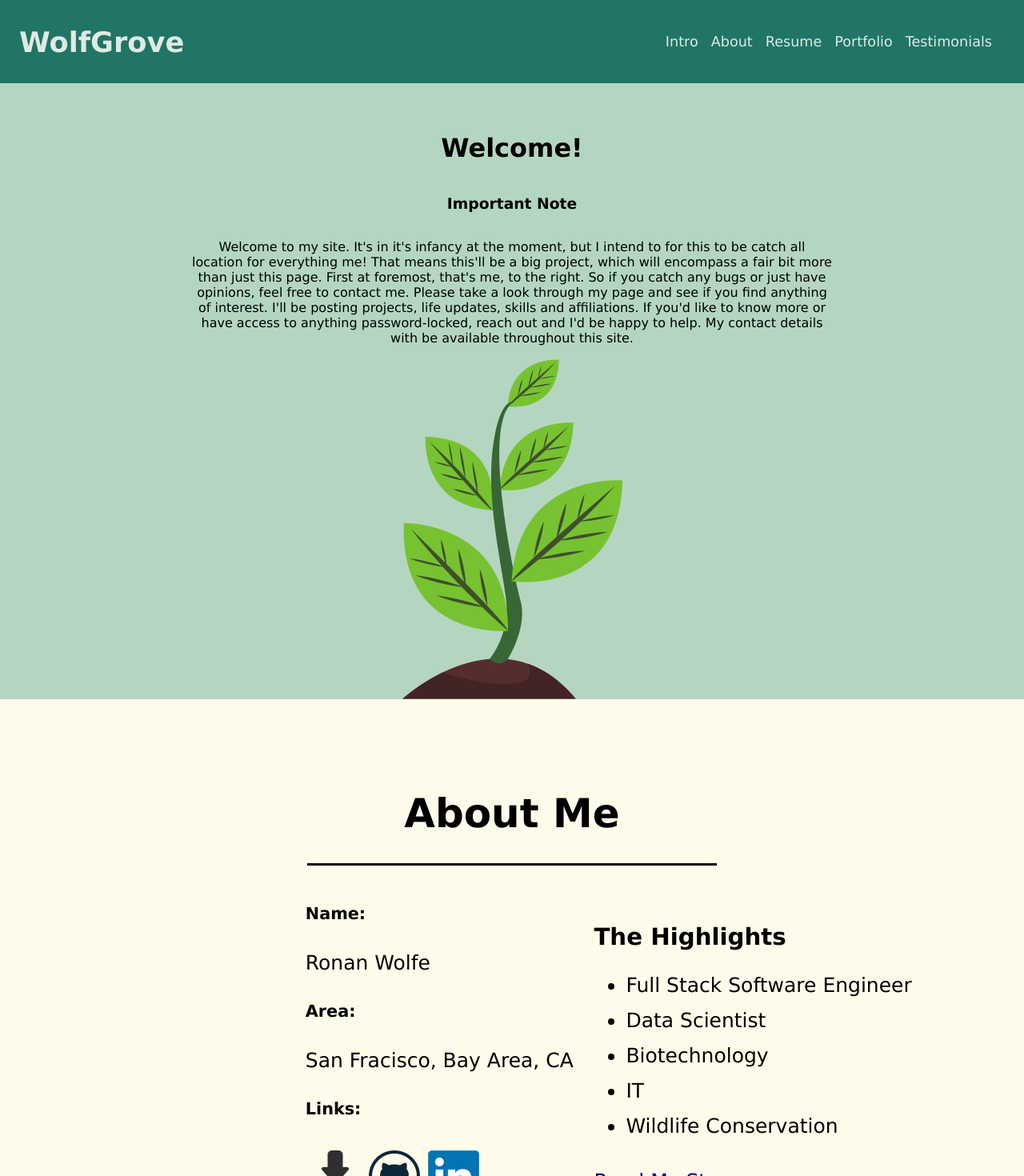
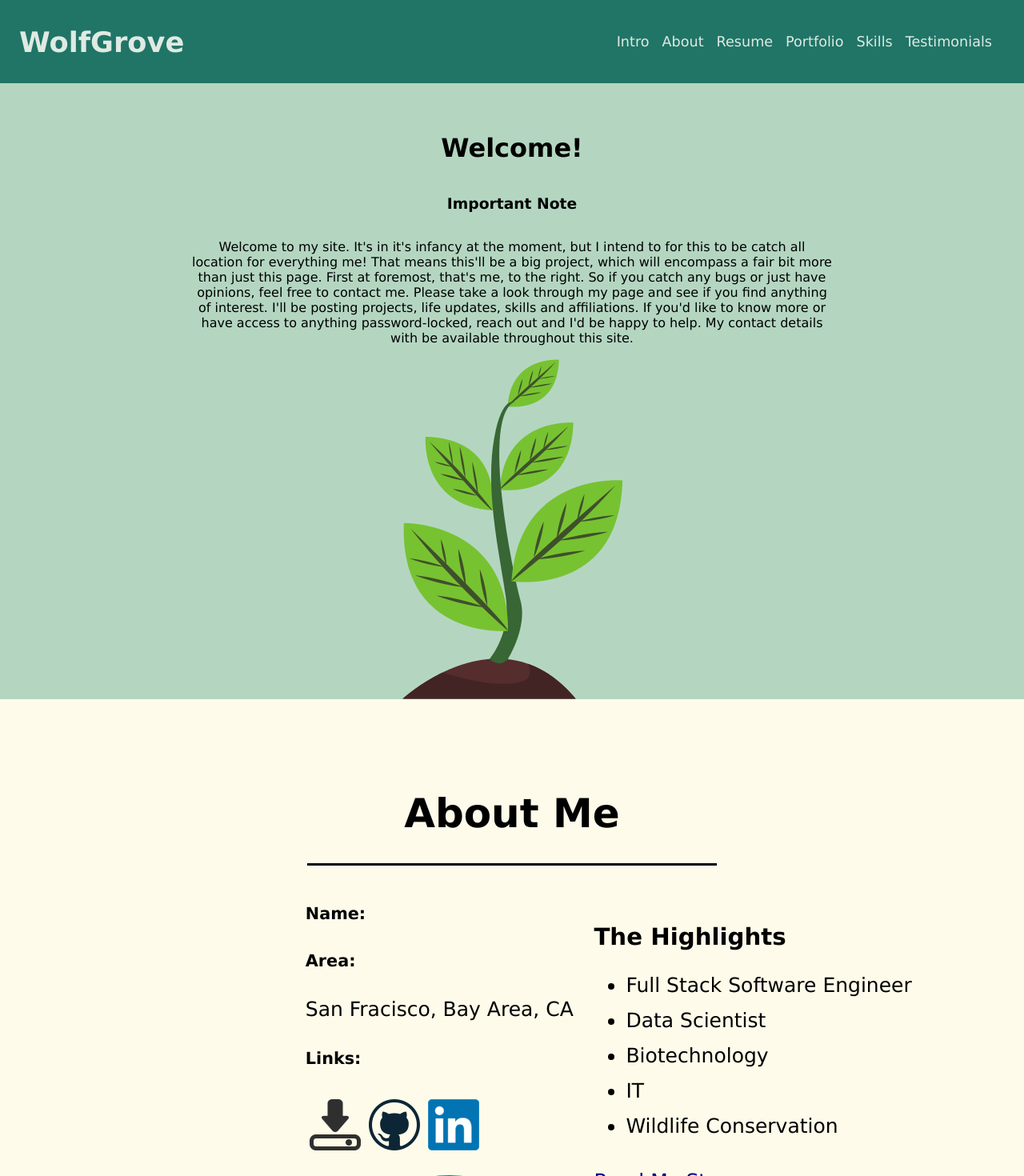
Before and after one commit to RonanGW/WolfGrove, a React (Create React App) app: page / in a window 1280 px wide. Shown: the top 1470 px of the page at 80% size. Built offline with nearby package versions, Linux system fonts and the light colour scheme; no server answers.

Commit message:
Began refractoring all hard coded website data into a json file.

```diff
--- a/src/About.js
+++ b/src/About.js
@@ -38,15 +38,13 @@ class About extends Component {
         window.location.assign(link);
     }
 
-    isInViewport = (x, y) => {
-        console.log("Viewport Width: " + document.documentElement.clientWidth + " px");
-        console.log("Viewport Height: " + document.documentElement.clientHeight + " px");
-        //const item = document.querySelector('About');
-        //console.log("Viewport Width: " + item.getBoundingClientRect().y + " px");
-    }
-
     /* About Display */
     render() {
+
+        if (this.props.data) {
+            var name = this.props.data.name;
+        }
+
         return (
             <div className="About">
                 <div style={{ display: "flex", justifyContent: "center" }}>
@@ -63,7 +61,7 @@ class About extends Component {
                         <div style={{ display: "flex", flexDirection: "column", justifyContent: "center" }} >
                         <div className="About-item">
                             <h5>Name:</h5>
-                            <p>Ronan Wolfe</p>
+                            <p>{name}</p>
                             <h5>Area:</h5>
                             <p>San Fracisco, Bay Area, CA</p>
                             <h5>Links:</h5>
--- a/src/App.js
+++ b/src/App.js
@@ -1,6 +1,7 @@
 import React, { Component } from 'react';
 import { Link } from 'react-scroll'
-import ScrollAnimation from 'react-animate-on-scroll';
+import ReactGA from 'react-ga';
+import $ from 'jquery';
 import "animate.css/animate.min.css";
 import './App.css';
 import Intro from './Intro.js';
@@ -8,18 +9,43 @@ import About from './About.js';
 import Resume from './Resume.js';
 import Footer from './Footer.js';
 import Portfolio from './Portfolio.js';
+import Skills from './Skills.js';
 import Testimonials from './Testimonials.js';
 
 class App extends Component {
+
+
+    constructor(props) {
+        super(props);
+        this.state = {
+            resumeData: {}
+        };
+
+        ReactGA.initialize('UA-110570651-1');
+        ReactGA.pageview(window.location.pathname);
+
+    }
+
+    getResumeData() {
+        $.ajax({
+            url: 'resumeData.json',
+            dataType: 'json',
+            cache: false,
+            success: function (data) {
+                this.setState({ resumeData: data });
+            }.bind(this),
+            error: function (xhr, status, err) {
+                console.log(err);
+                //alert(err);
+            }
+        });
+    }
+
+    componentDidMount() {
+        this.getResumeData();
+    }
+
     render() {
-
-        //const ref = useRef();
-        //const inViewport = useIntersection(ref, '0px'); // Trigger as soon as the element becomes visible
-
-        //if (inViewport) {
-        //    console.log('in viewport:', ref.current);
-        //}
-
         return (
             <div className="App">
                 {/* Header Bar */}
@@ -33,15 +59,17 @@ class App extends Component {
                         <Link className="header-button" to="About" spy={true} smooth={true} offset={-95}>About</Link>
                         <Link className="header-button" to="Resume" spy={true} smooth={true}>Resume</Link>
                         <Link className="header-button" to="Portfolio" spy={true} smooth={true}>Portfolio</Link>
+                        <Link className="header-button" to="Skills" spy={true} smooth={true}>Skills</Link>
                         <Link className="header-button" to="Testimonials" spy={true} smooth={true}>Testimonials</Link>
                     </div>
                 </header>
                 {/* Section Components */}
                 <Intro />
-                <About />
+                <About data={this.state.resumeData.main} />
                 <Resume />
                 <Portfolio />
                 <Testimonials />
+                <Skills />
                 <Footer />
             </div>
         );
--- /dev/null
+++ b/src/Skills.js
@@ -0,0 +1,25 @@
+import React, { Component } from 'react';
+import './App.css';
+
+class Skills extends Component {
+
+    /* Direct to another page */
+    Redirect = (link) => {
+        window.location.assign(link);
+    }
+
+    render() {
+        return (
+            <div>
+            <div style={{ display: "flex", justifyContent: "center" }}>
+                <div style={{ display: "flex", alignItems: "center", flexDirection: "column", }}>
+                    <h1>Skills</h1>
+                    <div className="HorizontalLine" />
+                </div>
+                </div>
+            </div>
+        );
+    }
+}
+
+export default Skills;
```
